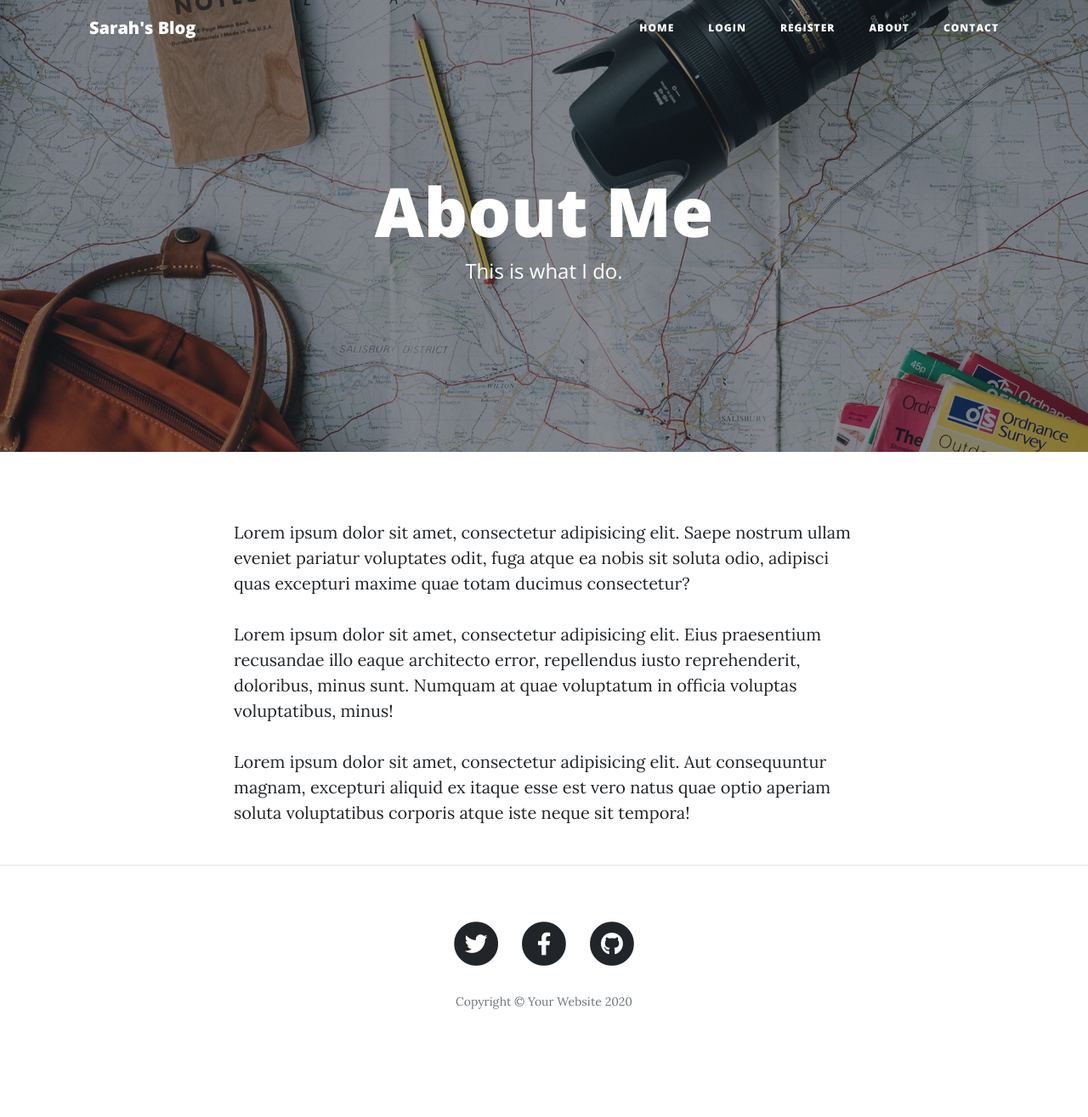
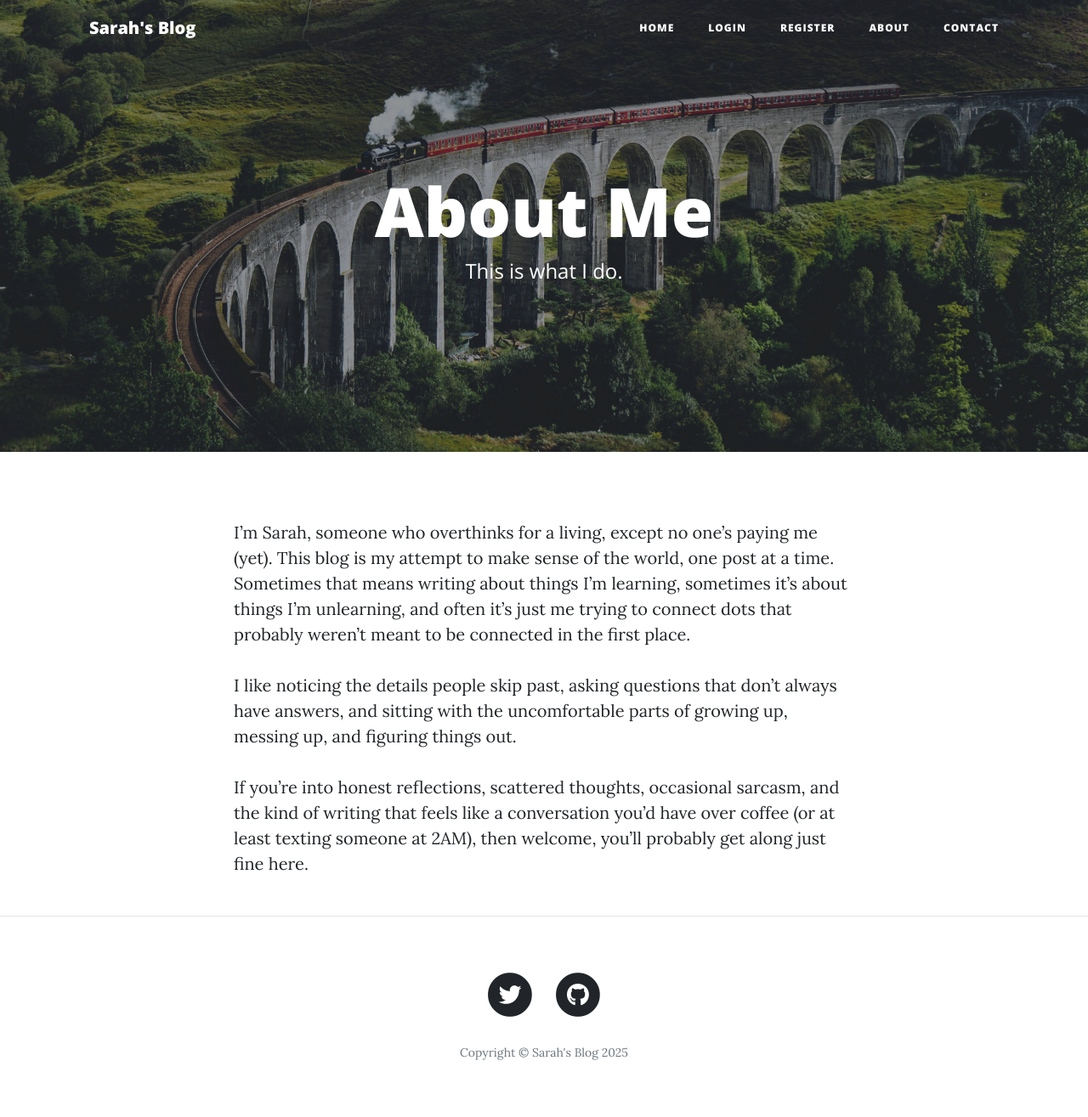
Before and after one commit to bsarah07/personal-blog, a Flask app: page /about in a window 1280 px wide. Shown: the whole page at 85% size. Before the commit the page ends 1188 px from the top, so only its background shows below. Run offline with Flask 2, Linux system fonts and the light colour scheme; some libraries are stand-ins or nearby versions.

Commit message:
Change backgrounds. Fix CSS issues.

```diff
--- a/main.py
+++ b/main.py
@@ -122,11 +122,11 @@ def login():
         entered_pass = login_form.password.data
         user = User.query.filter_by(email=user_email).first()
         if not user:
-            flash("That email does not exist, please try again.")
+            flash("That email does not exist, please try again.", 'error')
             return redirect(url_for('login'))
 
         elif not check_password_hash(user.password, entered_pass):
-            flash('Password incorrect, please try again.')
+            flash('Password incorrect, please try again.', 'error')
             return redirect(url_for('login'))
 
         else:
--- a/static/css/clean-blog.css
+++ b/static/css/clean-blog.css
@@ -1,8 +1,10 @@
 /*!
  * Start Bootstrap - Clean Blog v5.0.9 (https://startbootstrap.com/themes/clean-blog)
- * Copyright 2013-2020 Start Bootstrap
+ * Copyright #212529 2013-2020 Start Bootstrap
  * Licensed under MIT (https://github.com/StartBootstrap/startbootstrap-clean-blog/blob/master/LICENSE)
  */
+
+
 
 body {
   font-size: 20px;
@@ -102,6 +104,13 @@ img::-moz-selection {
     background-color:#fdfdfd;
     padding:10px;
 }
+
+.message-error {
+    color: red;
+    margin-left: 60px;
+    font-weight : 600;
+}
+
 .titleBox label{
   color:#444;
   margin:0;
--- a/templates/about.html
+++ b/templates/about.html
@@ -1,7 +1,7 @@
 {% include "header.html" %}
 
   <!-- Page Header -->
-  <header class="masthead" style="background-image: url({{ url_for('static', filename='img/about-bg.jpg')}})">
+  <header class="masthead" style="background-image: url({{ url_for('static', filename='img/jack-anstey-XVoyX7l9ocY-unsplash.jpg')}})">
     <div class="overlay"></div>
     <div class="container">
       <div class="row">
@@ -19,9 +19,11 @@
   <div class="container">
     <div class="row">
       <div class="col-lg-8 col-md-10 mx-auto">
-        <p>Lorem ipsum dolor sit amet, consectetur adipisicing elit. Saepe nostrum ullam eveniet pariatur voluptates odit, fuga atque ea nobis sit soluta odio, adipisci quas excepturi maxime quae totam ducimus consectetur?</p>
-        <p>Lorem ipsum dolor sit amet, consectetur adipisicing elit. Eius praesentium recusandae illo eaque architecto error, repellendus iusto reprehenderit, doloribus, minus sunt. Numquam at quae voluptatum in officia voluptas voluptatibus, minus!</p>
-        <p>Lorem ipsum dolor sit amet, consectetur adipisicing elit. Aut consequuntur magnam, excepturi aliquid ex itaque esse est vero natus quae optio aperiam soluta voluptatibus corporis atque iste neque sit tempora!</p>
+        <p>I’m Sarah, someone who overthinks for a living, except no one’s paying me (yet). This blog is my attempt to make sense of the world, one post at a time. Sometimes that means writing about things I’m learning, sometimes it’s about things I’m unlearning, and often it’s just me trying to connect dots that probably weren’t meant to be connected in the first place.</p>
+
+<p>I like noticing the details people skip past, asking questions that don’t always have answers, and sitting with the uncomfortable parts of growing up, messing up, and figuring things out.</p>
+
+<p>If you’re into honest reflections, scattered thoughts, occasional sarcasm, and the kind of writing that feels like a conversation you’d have over coffee (or at least texting someone at 2AM), then welcome, you’ll probably get along just fine here.<p>
       </div>
     </div>
   </div>
--- a/templates/footer.html
+++ b/templates/footer.html
@@ -5,23 +5,16 @@
         <div class="col-lg-8 col-md-10 mx-auto">
           <ul class="list-inline text-center">
             <li class="list-inline-item">
-              <a href="#">
+              <a href="https://x.com/SarahBouchmal">
                 <span class="fa-stack fa-lg">
                   <i class="fas fa-circle fa-stack-2x"></i>
                   <i class="fab fa-twitter fa-stack-1x fa-inverse"></i>
                 </span>
               </a>
             </li>
+
             <li class="list-inline-item">
-              <a href="#">
-                <span class="fa-stack fa-lg">
-                  <i class="fas fa-circle fa-stack-2x"></i>
-                  <i class="fab fa-facebook-f fa-stack-1x fa-inverse"></i>
-                </span>
-              </a>
-            </li>
-            <li class="list-inline-item">
-              <a href="#">
+              <a href="https://github.com/bsarah07">
                 <span class="fa-stack fa-lg">
                   <i class="fas fa-circle fa-stack-2x"></i>
                   <i class="fab fa-github fa-stack-1x fa-inverse"></i>
@@ -29,7 +22,7 @@
               </a>
             </li>
           </ul>
-          <p class="copyright text-muted">Copyright &copy; Your Website 2020</p>
+          <p class="copyright text-muted">Copyright &copy; Sarah's Blog 2025</p>
         </div>
       </div>
     </div>
--- a/templates/header.html
+++ b/templates/header.html
@@ -19,7 +19,7 @@
   <link href='https://fonts.googleapis.com/css?family=Open+Sans:300italic,400italic,600italic,700italic,800italic,400,300,600,700,800' rel='stylesheet' type='text/css'>
 
   <!-- Custom styles for this template -->
-  <link href="{{ url_for('static', filename='css/clean-blog.min.css')}}" rel="stylesheet">
+  <link href="{{ url_for('static', filename='css/clean-blog.css')}}" rel="stylesheet">
 
 </head>
 
--- a/templates/register.html
+++ b/templates/register.html
@@ -5,7 +5,7 @@
 {% include "header.html" %}
 
   <!-- Page Header -->
-  <header class="masthead" style="background-image: url('https://images.unsplash.com/photo-1531592937781-344ad608fabf?ixlib=rb-1.2.1&ixid=eyJhcHBfaWQiOjEyMDd9&auto=format&fit=crop&w=800&q=80')">
+  <header class="masthead" style="background-image: url({{ url_for('static', filename='img/colin-watts-UnbrEiHyuuo-unsplash.jpg')}})">
     <div class="overlay"></div>
     <div class="container">
       <div class="row">
```
Also changed, not shown: templates/login.html (+11 -2 lines), static/img/about-bg.jpg (deleted), static/img/jack-anstey-XVoyX7l9ocY-unsplash.jpg (added), static/img/spacex--p-KCm6xB9I-unsplash.jpg (added), 1 other file.
